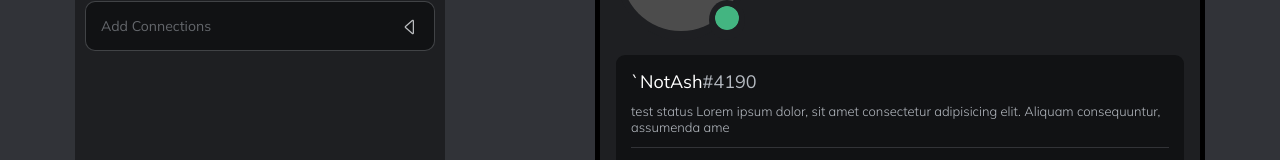
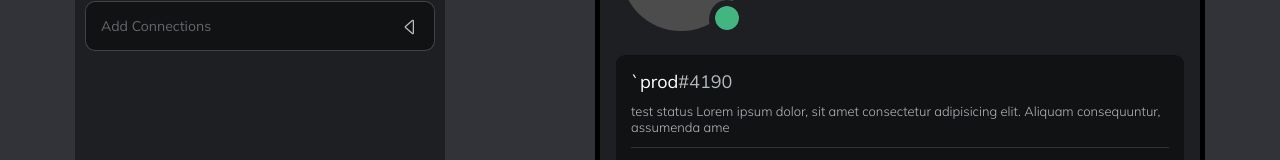
Before and after one commit to itz-ash/profile-maker, a React (Vite) app: page / in a window 1280 px wide. Shown: the part 264-424 px from the top of the page. Built offline with nearby package versions, Linux system fonts and the light colour scheme.

Commit message:
Update MainProfileMain.tsx

```diff
--- a/src/components/MainProfileMain.tsx
+++ b/src/components/MainProfileMain.tsx
@@ -1,14 +1,14 @@
-import React from "react";
-import Divider from "./Divider";
-import AboutMe from "./AboutMe";
-import Connections from "./Connections";
+import React from "react"
+import Divider from "./Divider"
+import AboutMe from "./AboutMe"
+import Connections from "./Connections"
 const MainProfileMain = () => {
   return (
     <div>
       <div className="header">
         <div className="aboutCard">
           <div className="tag">
-            <span className="aboutName">`NotAsh</span>
+            <span className="aboutName">`prod</span>
             <span className="discriminator">#4190</span>
           </div>
           <div className="statusText">
@@ -30,7 +30,7 @@ const MainProfileMain = () => {
         </div>
       </div>
     </div>
-  );
-};
+  )
+}
 
-export default MainProfileMain;
+export default MainProfileMain
```
